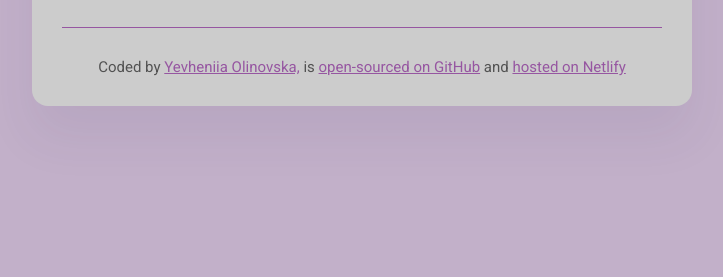
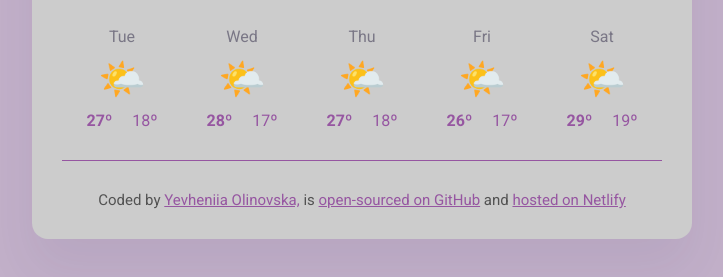
Before and after one commit to Evgenia2608/weather-forecast-project, a plain HTML site: page index.html in a window 1280 px wide. Shown: the part 279-556 px from the top of the page, without its empty margins (278-1001 px from the left). Drawn offline with nearby package versions, Linux system fonts and the light colour scheme; no server answers; a web font is replaced by a local one.

Commit message:
Added forecast details to HTML and CSS files

```diff
--- a/index.html
+++ b/index.html
@@ -40,6 +40,59 @@
             <div class="weather-app-unit">°C</div>
           </div>
         </div>
+<div class="weather-forecast">
+          <div class="weather-forecast-day">
+            <div class="weather-forecast-date">Tue</div>
+            <div class="weather-forecast-icon">🌤️</div>
+            <div class="weather-forecast-temperatures">
+              <div class="weather-forecast-temperature">
+                <strong>27º</strong>
+              </div>
+              <div class="weather-forecast-temperature">18º</div>
+            </div>
+          </div>
+          <div class="weather-forecast-day">
+            <div class="weather-forecast-date">Wed</div>
+            <div class="weather-forecast-icon">🌤️</div>
+            <div class="weather-forecast-temperatures">
+              <div class="weather-forecast-temperature">
+                <strong>28º</strong>
+              </div>
+              <div class="weather-forecast-temperature">17º</div>
+            </div>
+          </div>
+          <div class="weather-forecast-day">
+            <div class="weather-forecast-date">Thu</div>
+            <div class="weather-forecast-icon">🌤️</div>
+            <div class="weather-forecast-temperatures">
+              <div class="weather-forecast-temperature">
+                <strong>27º</strong>
+              </div>
+              <div class="weather-forecast-temperature">18º</div>
+            </div>
+          </div>
+          <div class="weather-forecast-day">
+            <div class="weather-forecast-date">Fri</div>
+            <div class="weather-forecast-icon">🌤️</div>
+            <div class="weather-forecast-temperatures">
+              <div class="weather-forecast-temperature">
+                <strong>26º</strong>
+              </div>
+              <div class="weather-forecast-temperature">17º</div>
+            </div>
+          </div>
+          <div class="weather-forecast-day">
+            <div class="weather-forecast-date">Sat</div>
+            <div class="weather-forecast-icon">🌤️</div>
+            <div class="weather-forecast-temperatures">
+              <div class="weather-forecast-temperature">
+                <strong>29º</strong>
+              </div>
+              <div class="weather-forecast-temperature">19º</div>
+            </div>
+          </div>
+        </div>
+
       </main>
 
     <footer>
--- a/src/style.css
+++ b/src/style.css
@@ -86,6 +86,37 @@
   font-size: 28px;
 }
 
+.weather-forecast {
+  display: flex;
+  justify-content: space-around;
+  margin-top: 30px;
+}
+
+.weather-forecast-date {
+  text-align: center;
+  color: rgba(39, 33, 64, 0.5);
+  font-size: 16px;
+  line-height: 20px;
+  margin-bottom: 10px;
+}
+
+.weather-forecast-icon {
+  font-size: 38px;
+  text-align: center;
+}
+
+.weather-forecast-temperatures {
+  text-align: center;
+  color: #9656a1;
+  margin-top: 10px;
+  display: flex;
+  justify-content: center;
+}
+
+.weather-forecast-temperature{
+  padding: 0 10px;
+}
+
 footer {
   border-top: 1px solid #9656a1;
   padding: 30px 0 0 0;
```
